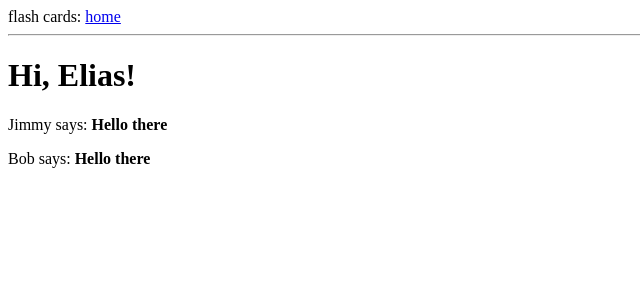
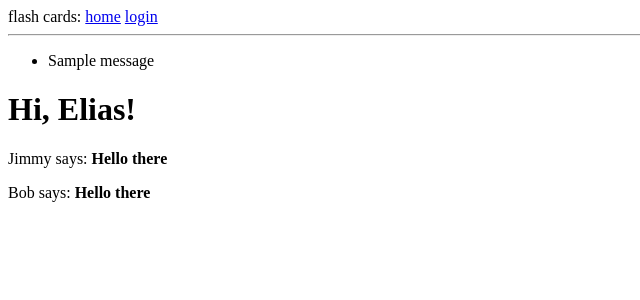
Before and after one commit to elsoleiro/flash-cards, a Flask app: page / in a window 1280 px wide. Shown: the top 300 px of the page, without its empty margins (0-640 px from the left). Run offline with Flask 2, Linux system fonts and the light colour scheme; one stand-in notice (Sample message) is shown.

Commit message:
get and post method added, flash message confirms this functionality

```diff
--- a/app/routes.py
+++ b/app/routes.py
@@ -1,4 +1,4 @@
-from flask import render_template
+from flask import render_template, flash, redirect
 from app import app
 from app.forms import LoginForm
 
@@ -19,7 +19,11 @@ def index():
 
     return render_template('index.html', title="home", user=user, posts=posts)
 
-@app.route('/login')
+@app.route('/login', methods=['GET', 'POST'])
 def login():
     form = LoginForm()
+    if form.validate_on_submit():
+        flash('login requested for user {}, remember_me={}'.format(
+            form.username.data, form.remember_me.data))
+        return redirect('/index')
     return render_template('login.html', title="sign in", form=form)
--- a/app/templates/base.html
+++ b/app/templates/base.html
@@ -7,8 +7,19 @@
       {% endif %}
     </head>
     <body>
-        <div>flash cards: <a href="/index">home</a></div>
+        <div>flash cards: <a href="/index">home</a>
+                          <a href="/login">login</a>
+        </div>
         <hr>
-        {% block content %}{% endblock %}
+        {% with messages = get_flashed_messages() %}
+        {% if messages %}
+        <ul>
+            {% for message in messages %}
+            <li>{{ message }}</li>
+            {% endfor %}
+        </ul>
+        {% endif %}
+        {% endwith %}
+        {% block content %}{% endblock content%}
     </body>
 </html>
```
